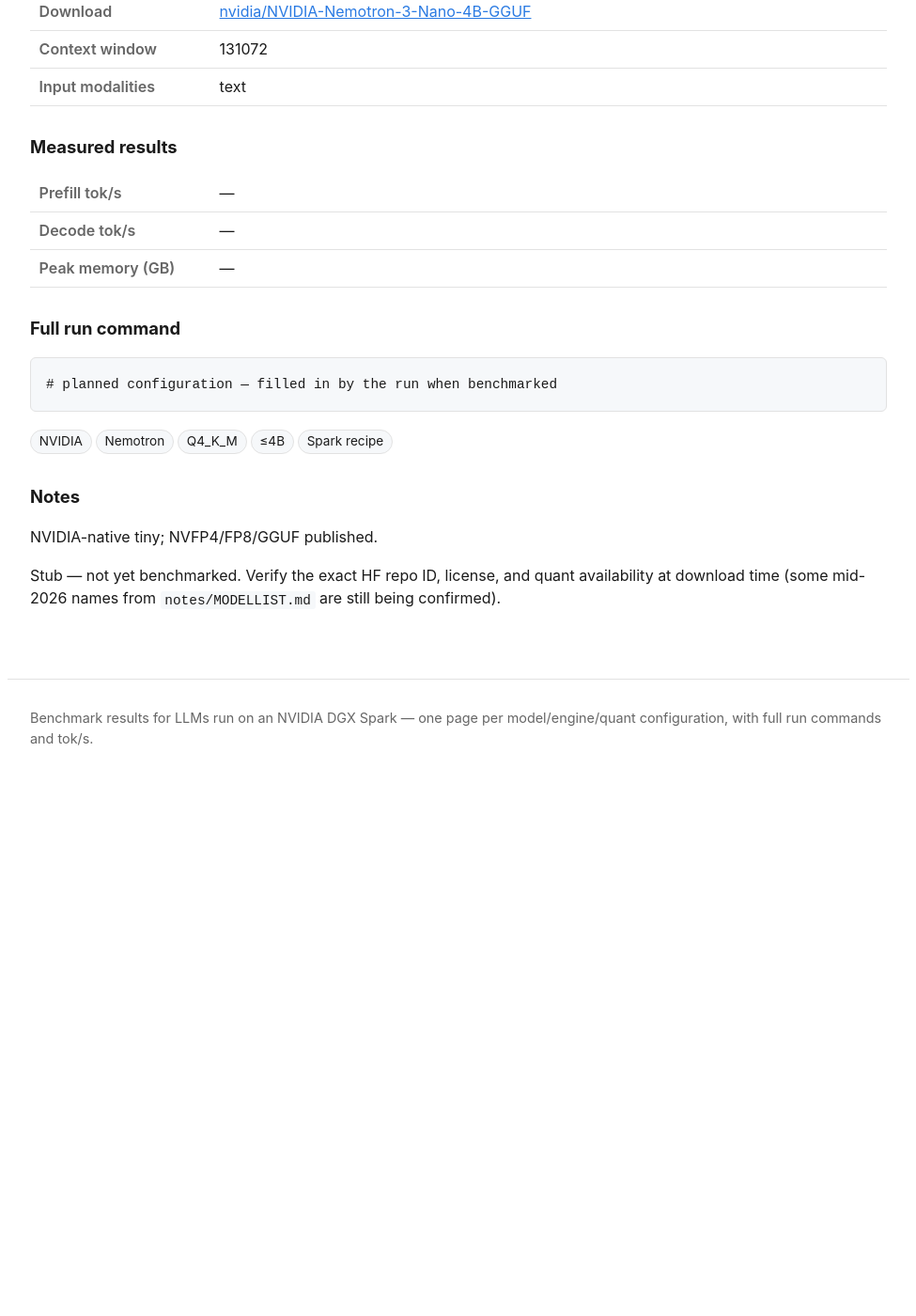
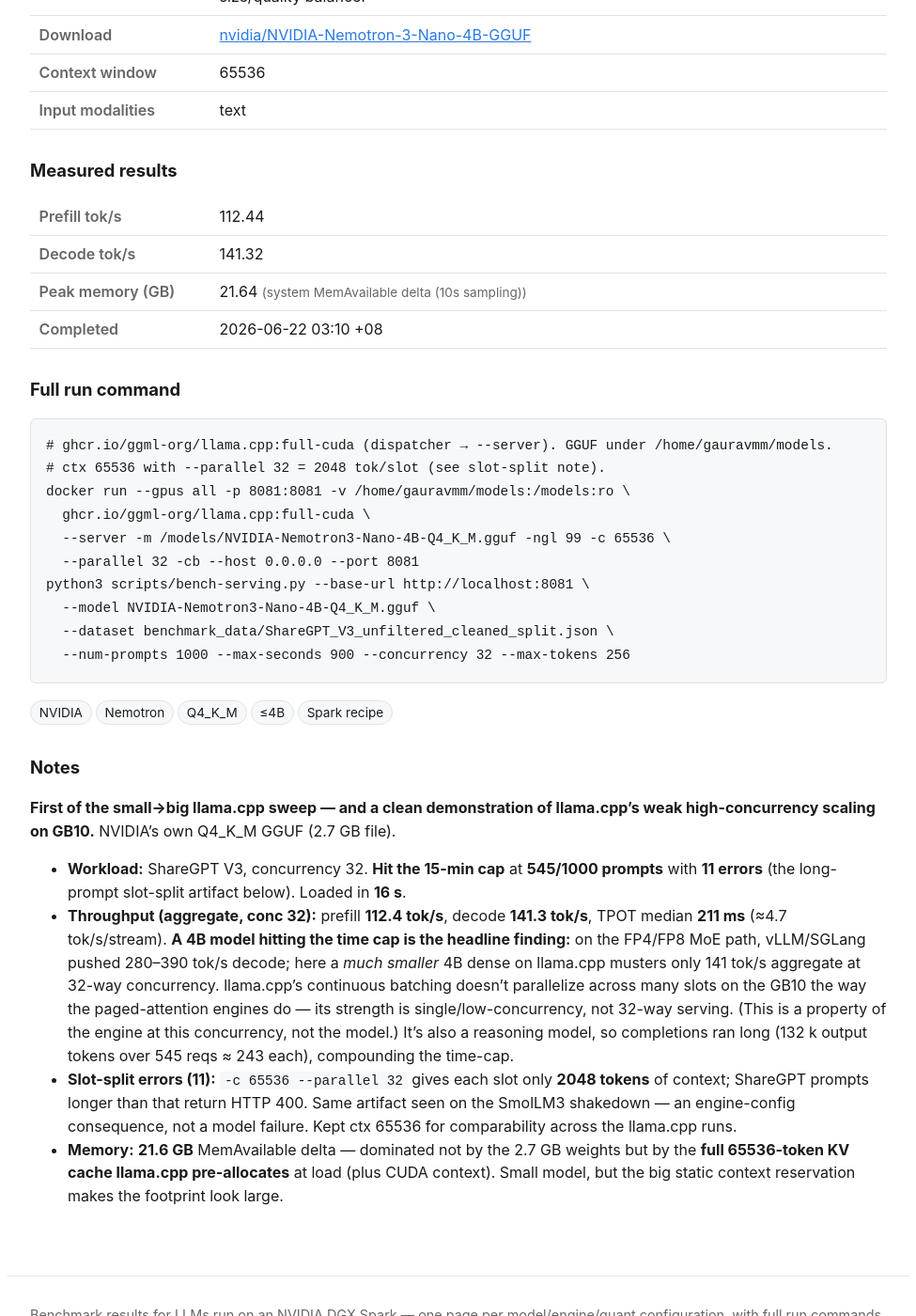
Before and after one commit to yjsoon/autobench, a Jekyll site: the page built from _configs/nemotron-3-nano-4b-llamacpp-q4_k_m.md, in a window 1280 px wide and 1400 px high, scrolled down 548 px. Shown: the whole window at 94% size, without its empty margins (152-1127 px from the left). Built offline with Jekyll 4.4.1, drawn with Linux system fonts in a browser that asks for light colours; before the commit the page ends 1408 px from its top, so only the background shows below that; some of the changed text lies outside the part shown.

Commit message:
Nemotron-3 Nano-4B · llama.cpp · Q4_K_M — done (prefill 112.4 / decode 141.3 tok/s)
First of the small llama.cpp sweep. Hit 15-min cap at 545/1000, 11 slot-split
errors. Key finding: a 4B on llama.cpp musters only 141 tok/s decode at conc 32 —
llama.cpp's batching scales poorly across 32 slots on GB10 vs the paged engines
(which hit 280-390 on bigger MoEs). Mem 21.6 GB = mostly the pre-allocated 64K KV.

Co-Authored-By: Claude Opus 4.8 (1M context) <noreply@anthropic.com>
Claude-Session: https://claude.ai/code/session_01JczsieM71svofn8CxRyY2s

```diff
--- a/_configs/nemotron-3-nano-4b-llamacpp-q4_k_m.md
+++ b/_configs/nemotron-3-nano-4b-llamacpp-q4_k_m.md
@@ -6,26 +6,51 @@ family: Nemotron
 params: 4B (dense)
 engine: llama.cpp
 quant: Q4_K_M
-quant_rationale: GGUF Q4_K_M — widest llama.cpp coverage, strong size/quality balance.
+quant_rationale: GGUF Q4_K_M from NVIDIA's own GGUF repo — widest llama.cpp coverage, strong size/quality balance.
 source_repo: nvidia/NVIDIA-Nemotron-3-Nano-4B-GGUF
 download_url: https://huggingface.co/nvidia/NVIDIA-Nemotron-3-Nano-4B-GGUF
-context: 131072
+context: 65536
 modalities: [text]
 mm_served: true
 tags: [NVIDIA, Nemotron, Q4_K_M, ≤4B, Spark recipe]
 
-status: pending
-prefill_toks:
-decode_toks:
-mem_gb:
-mem_source:
-measured_on:
-completed_at:
+status: done
+prefill_toks: 112.44
+decode_toks: 141.32
+mem_gb: 21.64
+mem_source: system MemAvailable delta (10s sampling)
+measured_on: 2026-06-22
+completed_at: 2026-06-22 03:10 +08
 run_command: |
-  # planned configuration — filled in by the run when benchmarked
+  # ghcr.io/ggml-org/llama.cpp:full-cuda (dispatcher → --server). GGUF under /home/gauravmm/models.
+  # ctx 65536 with --parallel 32 = 2048 tok/slot (see slot-split note).
+  docker run --gpus all -p 8081:8081 -v /home/gauravmm/models:/models:ro \
+    ghcr.io/ggml-org/llama.cpp:full-cuda \
+    --server -m /models/NVIDIA-Nemotron3-Nano-4B-Q4_K_M.gguf -ngl 99 -c 65536 \
+    --parallel 32 -cb --host 0.0.0.0 --port 8081
+  python3 scripts/bench-serving.py --base-url http://localhost:8081 \
+    --model NVIDIA-Nemotron3-Nano-4B-Q4_K_M.gguf \
+    --dataset benchmark_data/ShareGPT_V3_unfiltered_cleaned_split.json \
+    --num-prompts 1000 --max-seconds 900 --concurrency 32 --max-tokens 256
 ---
 
-NVIDIA-native tiny; NVFP4/FP8/GGUF published.
+**First of the small→big llama.cpp sweep — and a clean demonstration of llama.cpp's weak
+high-concurrency scaling on GB10.** NVIDIA's own Q4_K_M GGUF (2.7 GB file).
 
-Stub — not yet benchmarked. Verify the exact HF repo ID, license, and quant availability at
-download time (some mid-2026 names from `notes/MODELLIST.md` are still being confirmed).
+- **Workload:** ShareGPT V3, concurrency 32. **Hit the 15-min cap** at **545/1000 prompts** with
+  **11 errors** (the long-prompt slot-split artifact below). Loaded in **16 s**.
+- **Throughput (aggregate, conc 32):** prefill **112.4 tok/s**, decode **141.3 tok/s**, TPOT median
+  **211 ms** (≈4.7 tok/s/stream). **A 4B model hitting the time cap is the headline finding:** on the
+  FP4/FP8 MoE path, vLLM/SGLang pushed 280–390 tok/s decode; here a *much smaller* 4B dense on
+  llama.cpp musters only 141 tok/s aggregate at 32-way concurrency. llama.cpp's continuous batching
+  doesn't parallelize across many slots on the GB10 the way the paged-attention engines do — its
+  strength is single/low-concurrency, not 32-way serving. (This is a property of the engine at this
+  concurrency, not the model.) It's also a reasoning model, so completions ran long (132 k output
+  tokens over 545 reqs ≈ 243 each), compounding the time-cap.
+- **Slot-split errors (11):** `-c 65536 --parallel 32` gives each slot only **2048 tokens** of
+  context; ShareGPT prompts longer than that return HTTP 400. Same artifact seen on the SmolLM3
+  shakedown — an engine-config consequence, not a model failure. Kept ctx 65536 for comparability
+  across the llama.cpp runs.
+- **Memory:** **21.6 GB** MemAvailable delta — dominated not by the 2.7 GB weights but by the
+  **full 65536-token KV cache llama.cpp pre-allocates** at load (plus CUDA context). Small model,
+  but the big static context reservation makes the footprint look large.
```
